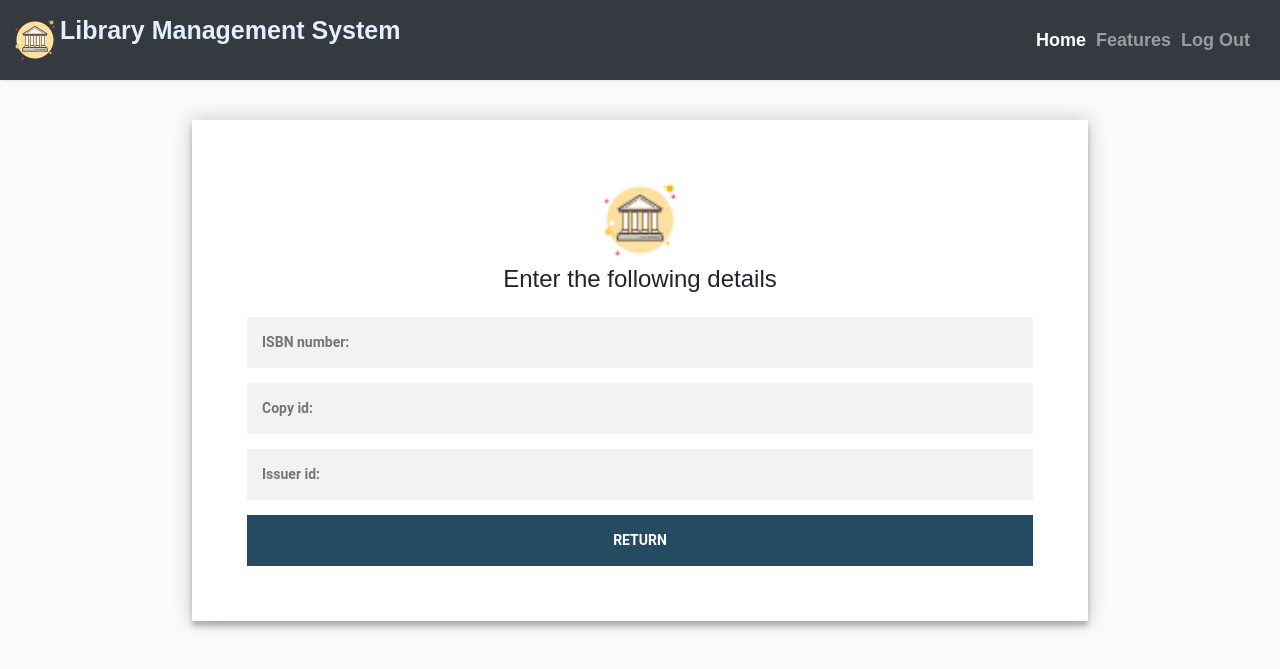
After one commit to nehal6657/Library-DBMS, a PHP site: page /return_books.php in a window 1280 px wide. The commit adds this page. Shown: the top 669 px of the page. Run offline with PHP 8.4, Linux system fonts and the light colour scheme; some libraries are stand-ins or nearby versions.

Commit message:
return page

```diff
--- a/admin_home.php
+++ b/admin_home.php
@@ -40,10 +40,10 @@ $co = $ro['cnt'];
 $sql1 = "select count(*) as cnt1 from issuer NATURAL JOIN issues WHERE return_date < now() and Sid=0";
 $ro1 = mysqli_fetch_array(mysqli_query($db, $sql1));
 $co1 = $ro1['cnt1'];
-$sql2 = "select count(*) as cnt2 from issuer NATURAL JOIN issues WHERE return_date > now() and Sid>0";
+$sql2 = "select count(*) as cnt2 from issuer NATURAL JOIN issues WHERE  Sid>0";
 $ro2 = mysqli_fetch_array(mysqli_query($db, $sql2));
 $co2 = $ro2['cnt2'];
-$sql3 = "select count(*) as cnt3 from issuer NATURAL JOIN issues WHERE return_date < now() and Sid=0";
+$sql3 = "select count(*) as cnt3 from issuer NATURAL JOIN issues WHERE  Sid=0";
 $ro3 = mysqli_fetch_array(mysqli_query($db, $sql3));
 $co3 = $ro3['cnt3'];
 $sql_query8 = "select count(*) as cntUser8 from copy";
@@ -270,7 +270,7 @@ $count8 = $row8['cntUser8'];
             </div>
             <div class="btq1 d-flex justify-content-center">
               <form action="issue_books.php" method="post"><button type="submit" class="btn btn-primary s2" name="issuebooks1" data-inline="true">Issue Books</button></form>
-
+              <form action="return_books.php" method="post"><button type="submit" class="btn btn-primary s2 ml-2" name="issuebooks1" data-inline="true">Return Book</button></form>
 
             </div>
 
--- a/issue.php
+++ b/issue.php
@@ -1,5 +1,5 @@
 <?php
-session_start();
+// session_start();
 
 // initializing variables
 $ISBN="";
@@ -95,6 +95,63 @@ if (isset($_POST['issueBooks'])) {
     }
 
     }
+if (isset($_POST['returnBooks'])) {
+    // receive all input values from the form
+    $ISBN = mysqli_real_escape_string($db, $_POST['ISBN']);
+    $C_id = mysqli_real_escape_string($db, $_POST['Copyid']);
+    $Issuer_id = mysqli_real_escape_string($db, $_POST['Issuerid']);
+    // $type = $_POST['type'];
+
+
+
+    // form validation: ensure that the form is correctly filled ...
+    // by adding (array_push()) corresponding error unto $errors array
+    if (empty($ISBN)) {
+        array_push($errors, "ISBN of book is required");
+    }
+    if (empty($C_id)) {
+        array_push($errors, "Copy id is required");
+    }
+    if (empty($Issuer_id)) {
+        array_push($errors, "Issuer id is required");
+    }
+
+
+    // first check the database to make sure
+    // a user does not already exist with the same username and/or email
+    $book_check_query = "SELECT * FROM `copy` WHERE C_id = '$C_id' and ISBN ='$ISBN'";
+    $result = mysqli_query($db, $book_check_query);
+    $res = mysqli_fetch_assoc($result);
+    $ISSUER = "SELECT * FROM `issuer` WHERE issuer_id = '$Issuer_id' ";
+    $result1 = mysqli_query($db, $ISSUER);
+    $res1 = mysqli_fetch_assoc($result1);
+    $copy_check_query = "SELECT * FROM `issues` WHERE C_id = '$C_id' and ISBN ='$ISBN'";
+     $resu = mysqli_query($db, $copy_check_query);
+    $resu1 = mysqli_fetch_assoc($resu);
+    if (!$resu1) {
+         array_push($errors, "NO such book  issued!!");
+    }
+    if ($Issuer_id!=$resu1['issuer_id']){
+        array_push($errors, "no such book isuued to this user!!");
+    }
+    if (!$res) {
+        array_push($errors, "no such book exists!!");
+    }
+    if (!$res1) {
+        array_push($errors, "no such issuer exists!!");
+    }
+    if (count($errors) == 0) {
+            $query1="DELETE FROM issues where ISBN='$ISBN' and C_id='$C_id'";
+            // $query= "INSERT INTO issues" . "(ISBN, issuer_id, C_id,issue_date,return_date) VALUES" . "('$ISBN', '$Issuer_id', '$C_id',now(),now()+INTERVAL 30 DAY)";
+            mysqli_query($db, $query1);
+            echo "issuer added to db";
+
+            header('location: return_books.php');
+            array_push($errors, "Hemlo");
+
+
+    }
+}
 
 
     // while ($row = mysqli_fetch_assoc($result)) {
--- /dev/null
+++ b/return_books.php
@@ -0,0 +1,96 @@
+<?php include('server1.php');
+include('issue.php');
+?>
+<!DOCTYPE html>
+<html lang="en">
+
+<head>
+    <meta charset="UTF-8">
+    <meta name="viewport" content="width=device-width, initial-scale=1.0">
+    <link rel="stylesheet" href="https://maxcdn.bootstrapcdn.com/bootstrap/3.4.1/css/bootstrap.min.css">
+    <link rel="stylesheet" href="https://maxcdn.bootstrapcdn.com/bootstrap/4.0.0/css/bootstrap.min.css" integrity="sha384-Gn5384xqQ1aoWXA+058RXPxPg6fy4IWvTNh0E263XmFcJlSAwiGgFAW/dAiS6JXm" crossorigin="anonymous">
+    <link rel="stylesheet" href="./style/style.css">
+    <link rel="icon" href="./style/logo.png" type="image/png">
+    <link rel="stylesheet" href="https://cdnjs.cloudflare.com/ajax/libs/malihu-custom-scrollbar-plugin/3.1.5/jquery.mCustomScrollbar.min.css">
+    <title>Admin</title>
+</head>
+
+<body>
+
+
+
+    <!-- ===============================sidebar =======================================================-->
+
+
+    <div class="wrapper side1">
+
+        <div class="wrapper">
+
+            <!-- ===============================sidebar end =======================================================-->
+
+
+            <!-- Page Content Holder -->
+
+
+
+                <nav class="navbar navbar-expand-lg navbar-dark bg-dark main-nav">
+                    <img src="./style/logo.png" alt="logo">
+                    <h3 id="title3">Library Management System</h3>
+                    <button class="navbar-toggler" type="button" data-toggle="collapse" data-target="#navbarNavDropdown" aria-controls="navbarNavDropdown" aria-expanded="false" aria-label="Toggle navigation">
+                        <span class="navbar-toggler-icon"></span>
+                    </button>
+                    <div class="collapse navbar-collapse justify-content-end" id="navbarNavDropdown">
+                        <ul class="navbar-nav">
+                            <li class="nav-item active">
+                                <a class="nav-link" href="#">Home <span class="sr-only">(current)</span></a>
+                            </li>
+                            <li class="nav-item">
+                                <a class="nav-link" href="#">Features</a>
+                            </li>
+                            <li class="nav-item">
+                                <a class="nav-link" href="admin_logout.php">Log Out</a>
+                            </li>
+
+                        </ul>
+                    </div>
+                </nav>
+                <div class="main_site w-100">
+                    <div class="returnBooks">
+                        <div class="form w-85 f1">
+                            <img src="./style/logo.png" alt="" height="90px" width="auto" />
+                            <h2 id="title2 " class="text-center" style="font-size:x-large">Enter the following details </h2>
+                            <form method='post' action='issue_books.php'>
+                                <?php include('errors.php'); ?>
+                                <br>
+
+                                <input type="text" placeholder="ISBN number:" name="ISBN" />
+                                <input type="number" placeholder="Copy id:" name="Copyid" />
+                                <!-- <p class="text-left"> <strong><b>Is Book Available:</b></strong></p>
+                <div class="text-left">
+
+                  <label class="radio-inline"> Yes   <input type="radio" name="Avail" value="1" checked></label><br>
+                  <label class="radio-inline"> No    <input type="radio" name="Avail" value="0"></label>
+
+                </div> -->
+                                <input type="number" placeholder="Issuer id:" name="Issuerid" />
+                                <!-- <p class="text-left"> <strong><b>Type of issuer:</b></strong></p>
+                <div class="text-left">
+
+                  <label class="radio-inline"> Student - BTech<input type="radio" name="type" value="0" checked></label><br>
+                  <label class="radio-inline"> Student - MTech <input type="radio" name="type" value="1"></label><br>
+                  <label class="radio-inline"> Student - PhD <input type="radio" name="type" value="2"></label><br>
+                  <label class="radio-inline"> instructor <input type="radio" name="type" value="3"></label><br>
+
+
+                </div>  -->
+                                <br>
+
+                                <button type="Submit" name="returnBooks">Return</button>
+
+                            </form>
+                        </div>
+
+                    </div>
+
+
+                </div>
--- a/style/style.css
+++ b/style/style.css
@@ -414,6 +414,8 @@
   margin:auto !important;
   font-size: large !important;
   padding: 1.2rem !important;
+  margin-left: 1.5rem !important;
+  margin-right: 1.5rem !important;
 }
 .btq{
   margin-top: 1.2rem;
```
